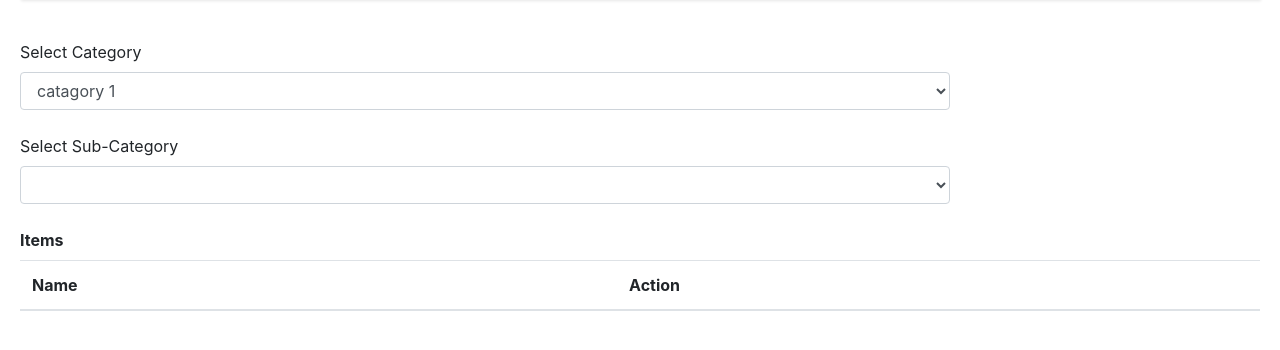
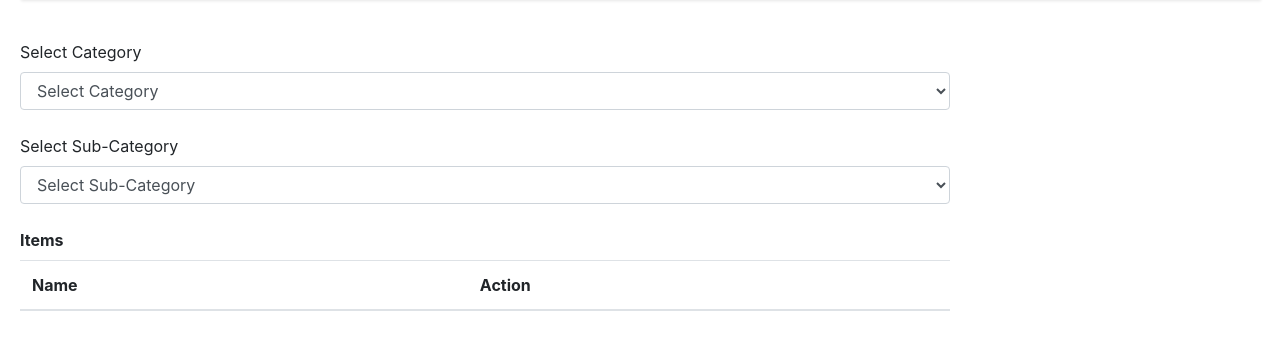
Before and after one commit to ahaduzzamanapon/inventory, a CodeIgniter app: page /inventory/salesOrder in a window 1280 px wide. Shown: the part 76-426 px from the top of the page. Run offline with CodeIgniter, Linux system fonts and the light colour scheme; data comes from the database, SQL or seed files in the repository; tables that the repository leaves empty or names only in its code hold one stand-in row (values such as "Sample post"); lists and menus that the app fills with data are empty.

Commit message:
sales order

```diff
--- a/application/views/sales/salesOrder.php
+++ b/application/views/sales/salesOrder.php
@@ -41,23 +41,23 @@
         <?php #dd($subCategoryData); ?>
         <form action="" method="">
             <label for="inputCategory">Select Category</label>
-                <select class="form-control col-md-9" id="SelectCategory" name="SelectCategory">
-                    <!-- <option>Select Category</option> -->
+                <select class="form-control col-md-9" id="category" name="category">
+                    <option>Select Category</option>
                     <?php foreach($categoryData as $item):?>
-                        <option name="category" value="<?php echo $item->id; ?>"> <?php echo $item->catname; ?></option>
+                        <option value="<?php echo $item->id; ?>"> <?php echo $item->catname; ?></option>
                     <?php endforeach; ?>
                 </select>
             <br>
             <label for="inputSubCategory">Select Sub-Category</label>
-            <select class="form-control col-md-9" id="SelectSubCategory" name="SelectSubCategory">
-                <!-- <option>Select Sub-Category</option>    -->
+            <select class="form-control col-md-9" id="SelectSubCategory" name="subCategory">
+                <option>Select Sub-Category</option>
                 <?php #foreach($subCategoryData as $item):?>
                 <!--     <option name="subCategory" value="<?php #echo $item->sid; ?>"> <?php #echo $item->subcname; ?></option>
                 <?php #endforeach; ?> -->
             </select>
             <br>
             <label for="inputItem"><b>Items</b></label>
-            <table class="table table-hover">
+            <table class="table table-hover col-md-9">
                 <thead>
                     <tr>
                         <th>Name</th>
@@ -100,7 +100,7 @@ $(document).ready(function () {
         document.addEventListener('DOMContentLoaded', function()
         {
             var categoryDropdown = document.querySelector('select[name="category"]');
-            dd(categoryDropdown);
+            console.log(categoryDropdown);
             categoryDropdown.addEventListener('change', function()
             {
                 var categoryId = this.value;
@@ -113,11 +113,29 @@ $(document).ready(function () {
                         subcategoryDropdown.innerHTML = xhr.responseText;
                     }
                 };
-                xhr.open('POST', '<?php echo base_url("salesOrderController/get_subcategories"); ?>');
+                xhr.open('POST', '<?php echo base_url("itemcontroller/get_subcategories"); ?>');
                 xhr.setRequestHeader('Content-Type', 'application/x-www-form-urlencoded');
                 xhr.send('category_id=' + categoryId);
             });
+
         });
+
+        // $(document).ready(function(){
+        //     $('#SelectCategory').change(function(){
+        //         var cat_id = $(this).val();
+        //         console.log(cat_id);
+        //         $.ajax({
+        //             url:"<?php #echo base_url(); ?>salesOrderController/get_subcategories",
+        //             method:"POST",
+        //             data:{cat_id:cat_id},
+        //             success:function(data)
+        //             {
+        //                 $('#SelectSubCategory').html(data);
+        //             }
+        //         });
+        //         // console.log(cat_id);
+        //     });
+        // });
 
 </script>
 
```
Also changed, not shown: application/controllers/salesOrderController.php (+10 -7 lines), application/models/Sales.php (+12 -0 lines), application/views/admin/item.php (+2 -7 lines).
